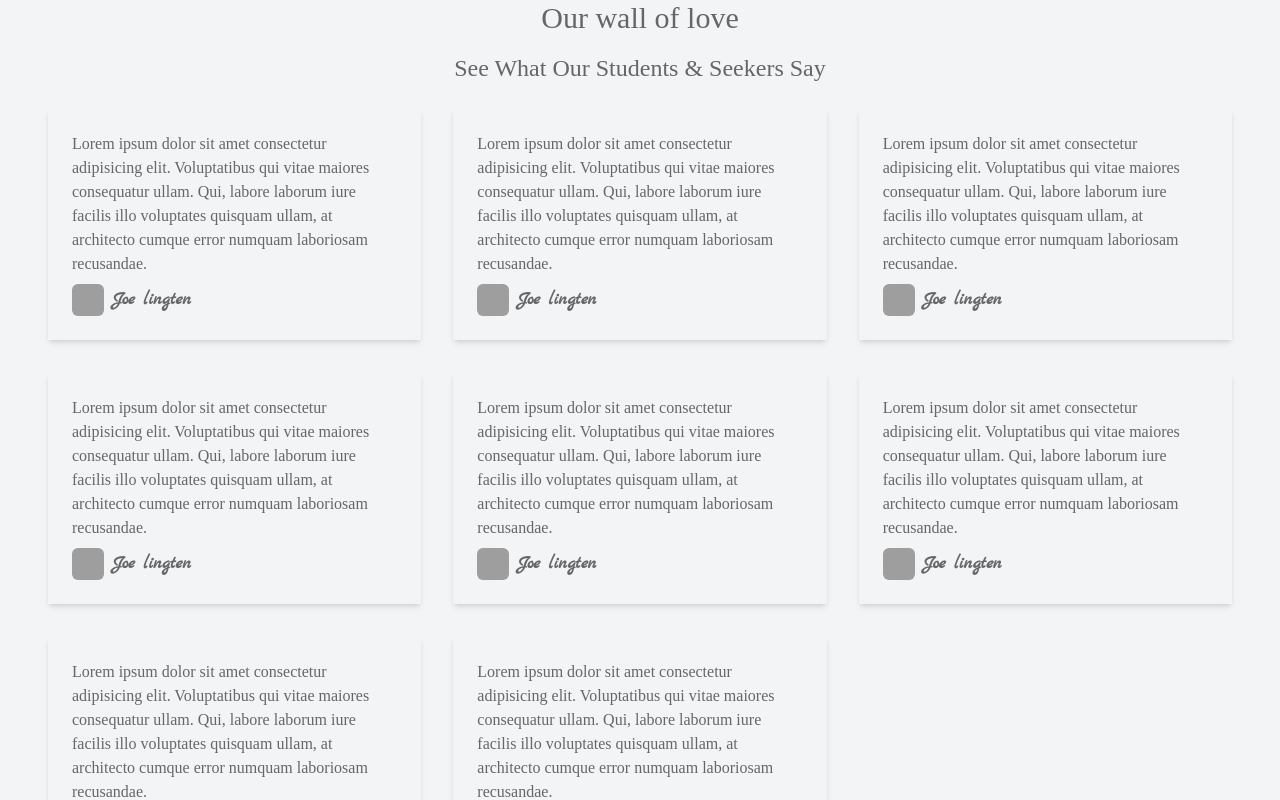
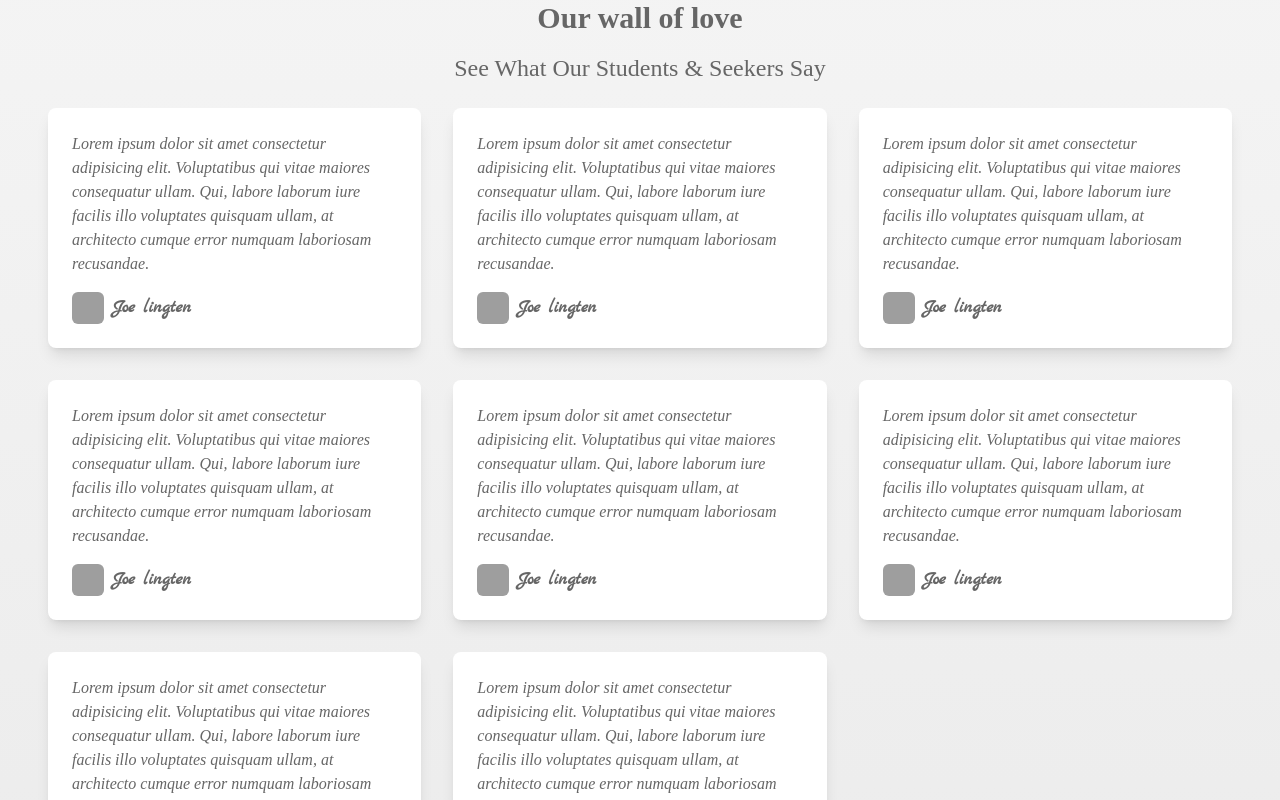
Before and after one commit to shashankapoudel/master-akash-portfolio, a React (Vite) app: page /testimonials in a window 1280 px wide. Shown: the part 760-1560 px from the top of the page. Built offline with nearby package versions, Linux system fonts and the light colour scheme; grey boxes are pictures that could not be loaded.

Commit message:
latest changes

```diff
--- a/src/pages/testimonials.jsx
+++ b/src/pages/testimonials.jsx
@@ -1,9 +1,63 @@
 import React from 'react'
 import { motion } from 'framer-motion'
 
+
+
 const Testimonials = () => {
+
+
+    const testimonials = [
+        {
+            name: "Joe Lingten",
+            text: "This was a life-changing experience! The sound healing sessions truly helped me find inner peace.",
+            image: "/Images/user1.jpg"
+        },
+        {
+            name: "Sophia Carter",
+            text: "A transformative journey filled with wisdom and tranquility. Highly recommend to anyone seeking spiritual growth.",
+            image: "/Images/user2.jpg"
+        },
+        {
+            name: "Rahul Verma",
+            text: "The meditation techniques taught here have helped me immensely in reducing stress and staying focused.",
+            image: "/Images/user3.jpg"
+        },
+        {
+            name: "Emily Smith",
+            text: "A beautiful experience with an amazing teacher. The energy of the place is truly magical!",
+            image: "/Images/user4.jpg"
+        },
+        {
+            name: "David Johnson",
+            text: "I felt deeply connected with myself after attending the retreat. The sound healing was phenomenal!",
+            image: "/Images/user5.jpg"
+        },
+        {
+            name: "Linda Perez",
+            text: "I found inner peace and harmony through the guided meditations. The best decision of my life!",
+            image: "/Images/user6.jpg"
+        }
+    ];
+
+    const containerVariants = {
+        hidden: { opacity: 0 },
+        visible: {
+            opacity: 1,
+            transition: {
+                staggerChildren: 0.3, // Stagger animation for cards
+            },
+        },
+    };
+
+    const cardVariants = {
+        hidden: { opacity: 0, y: 50 },
+        visible: { opacity: 1, y: 0, transition: { duration: 0.5 } },
+        exit: "hidden", // Reset animation when out of view
+    };
+
+
     return (
-        <div className='flex flex-col gap-8'>
+        <div className='flex flex-col gap-8 bg-gradient-to-b from-[#f9f9f9] to-[#eaeaea]'>
 
             <div className="lg:relative flex flex-col justify-center items-center gap-4">
                 {/* Image Container */}
@@ -13,14 +67,14 @@ const Testimonials = () => {
                         className="object-cover w-full lg:h-[500px] h-auto"
                     />
 
-                    {/* Text Overlay */}
+
                     <div className="lg:absolute inset-0 flex flex-col justify-center items-center text-center bg-black bg-opacity-40  gap-4 lg:gap-8 p-2">
 
                         <div className='flex lg:flex-row flex-col gap-2'>
                             <motion.h1
                                 initial={{ y: -100, opacity: 0 }}
                                 animate={{ y: 0, opacity: 1 }}
-                                transition={{ duration: 0.6, delay: 0.2 }}
+                                transition={{ duration: 0.5, delay: 0.2 }}
                                 className="text-white font-semibold font-marck-script text-2xl lg:text-4xl"
                             >
                                 🌿 Yogi Akash
@@ -48,48 +102,27 @@ const Testimonials = () => {
             </div>
 
 
-            {/* <div className='flex flex-col justify-center items-center gap-4'>
-                <div className='flex '>
-                    <motion.h1
-                        initial={{ y: -100, opacity: 0 }}
-                        animate={{ y: 0, opacity: 1 }}
-                        transition={{ duration: 0.6, delay: 0.2 }}
-                        className="text-[#666666] text-center font-semibold font-marck-script text-4xl"
-                    >
-                        🌿 Yogi Akash
-                    </motion.h1>
-
-                    <motion.h1
-                        initial={{ y: -100, opacity: 0 }}
-                        animate={{ y: 0, opacity: 1 }}
-                        transition={{ duration: 0.8, delay: 0.6 }}
-                        className="text-[#666666] text-center font-semibold font-playfair-display text-4xl"
-                    >
-                        | Transformational Healing & Wisdom 🌿
-                    </motion.h1>
-                </div>
-                <div>
-                    <img
-                        src='/Images/Get in touch.jpg'
-                        className='object-cover'
-                    />
-                </div>
-            </div> */}
-
             <div className="flex justify-center items-center">
 
             </div>
 
             <div className='flex flex-col gap-6 lg:m-8 lg:p-4 m-2 p-2'>
                 <div className='flex flex-col justify-center items-center gap-4'>
-                    <h1 className=' text-[#666666] font-medium font-playfair-display text-2xl lg:text-3xl'>Our wall of love</h1>
+                    <h1 className=' text-[#666666] font-semibold font-playfair-display text-2xl lg:text-3xl'>Our wall of love</h1>
                     <p className=' text-[#666666] font-medium font-playfair-display text-xl lg:text-2xl'>See What Our Students & Seekers Say </p>
                 </div>
 
-                <div className='grid grid-cols-1 lg:grid-cols-3 gap-8 '>
+                <motion.div
+                    variants={containerVariants}
+                    initial="hidden"
+                    whileInView="visible"
+                    exit="hidden"
+                    className='grid grid-cols-1 lg:grid-cols-3 gap-8 '>
 
-                    <div className=' p-6 shadow-md flex flex-col gap-2'>
-                        <p className='text-[#666666] font-medium font-playfair-display '>Lorem ipsum dolor sit amet consectetur adipisicing elit. Voluptatibus qui vitae maiores consequatur ullam. Qui, labore laborum iure facilis illo voluptates quisquam ullam, at architecto cumque error numquam laboriosam recusandae.</p>
+                    <motion.div
+                        variants={cardVariants}
+                        className='p-6 shadow-lg rounded-lg bg-white flex flex-col gap-4 transform transition-all hover:shadow-xl'>
+                        <p className='text-[#666666] font-medium font-playfair-display italic'>Lorem ipsum dolor sit amet consectetur adipisicing elit. Voluptatibus qui vitae maiores consequatur ullam. Qui, labore laborum iure facilis illo voluptates quisquam ullam, at architecto cumque error numquam laboriosam recusandae.</p>
                         <div className='flex items-center gap-2'>
                             <img
                                 src='/Images/homePhoto.jpg'
@@ -97,10 +130,12 @@ const Testimonials = () => {
                             />
                             <h1 className='text-[#666666] text-lg font-bold font-marck-script'>Joe lingten</h1>
                         </div>
-                    </div>
+                    </motion.div>
 
-                    <div className=' p-6 shadow-md flex flex-col gap-2'>
-                        <p className='text-[#666666] font-medium font-playfair-display '>Lorem ipsum dolor sit amet consectetur adipisicing elit. Voluptatibus qui vitae maiores consequatur ullam. Qui, labore laborum iure facilis illo voluptates quisquam ullam, at architecto cumque error numquam laboriosam recusandae.</p>
+                    <motion.div
+                        variants={cardVariants}
+                        className='p-6 shadow-lg rounded-lg bg-white flex flex-col gap-4 transform transition-all hover:shadow-xl'>
+                        <p className='text-[#666666] font-medium font-playfair-display italic'>Lorem ipsum dolor sit amet consectetur adipisicing elit. Voluptatibus qui vitae maiores consequatur ullam. Qui, labore laborum iure facilis illo voluptates quisquam ullam, at architecto cumque error numquam laboriosam recusandae.</p>
                         <div className='flex items-center gap-2'>
                             <img
                                 src='/Images/homePhoto.jpg'
@@ -108,10 +143,12 @@ const Testimonials = () => {
                             />
                             <h1 className='text-[#666666] text-lg font-bold font-marck-script'>Joe lingten</h1>
                         </div>
-                    </div>
+                    </motion.div>
 
-                    <div className=' p-6 shadow-md flex flex-col gap-2'>
-                        <p className='text-[#666666] font-medium font-playfair-display '>Lorem ipsum dolor sit amet consectetur adipisicing elit. Voluptatibus qui vitae maiores consequatur ullam. Qui, labore laborum iure facilis illo voluptates quisquam ullam, at architecto cumque error numquam laboriosam recusandae.</p>
+                    <motion.div
+                        variants={cardVariants}
+                        className='p-6 shadow-lg rounded-lg bg-white flex flex-col gap-4 transform transition-all hover:shadow-xl'>
+                        <p className='text-[#666666] font-medium font-playfair-display italic'>Lorem ipsum dolor sit amet consectetur adipisicing elit. Voluptatibus qui vitae maiores consequatur ullam. Qui, labore laborum iure facilis illo voluptates quisquam ullam, at architecto cumque error numquam laboriosam recusandae.</p>
                         <div className='flex items-center gap-2'>
                             <img
                                 src='/Images/homePhoto.jpg'
@@ -119,10 +156,12 @@ const Testimonials = () => {
                             />
                             <h1 className='text-[#666666] text-lg font-bold font-marck-script'>Joe lingten</h1>
                         </div>
-                    </div>
+                    </motion.div>
 
-                    <div className=' p-6 shadow-md flex flex-col gap-2'>
-                        <p className='text-[#666666] font-medium font-playfair-display '>Lorem ipsum dolor sit amet consectetur adipisicing elit. Voluptatibus qui vitae maiores consequatur ullam. Qui, labore laborum iure facilis illo voluptates quisquam ullam, at architecto cumque error numquam laboriosam recusandae.</p>
+                    <motion.div
+                        variants={cardVariants}
+                        className='p-6 shadow-lg rounded-lg bg-white flex flex-col gap-4 transform transition-all hover:shadow-xl'>
+                        <p className='text-[#666666] font-medium font-playfair-display italic'>Lorem ipsum dolor sit amet consectetur adipisicing elit. Voluptatibus qui vitae maiores consequatur ullam. Qui, labore laborum iure facilis illo voluptates quisquam ullam, at architecto cumque error numquam laboriosam recusandae.</p>
                         <div className='flex items-center gap-2'>
                             <img
                                 src='/Images/homePhoto.jpg'
@@ -130,10 +169,12 @@ const Testimonials = () => {
                             />
                             <h1 className='text-[#666666] text-lg font-bold font-marck-script'>Joe lingten</h1>
                         </div>
-                    </div>
+                    </motion.div>
 
-                    <div className=' p-6 shadow-md flex flex-col gap-2'>
-                        <p className='text-[#666666] font-medium font-playfair-display '>Lorem ipsum dolor sit amet consectetur adipisicing elit. Voluptatibus qui vitae maiores consequatur ullam. Qui, labore laborum iure facilis illo voluptates quisquam ullam, at architecto cumque error numquam laboriosam recusandae.</p>
+                    <motion.div
+                        variants={cardVariants}
+                        className='p-6 shadow-lg rounded-lg bg-white flex flex-col gap-4 transform transition-all hover:shadow-xl'>
+                        <p className='text-[#666666] font-medium font-playfair-display italic'>Lorem ipsum dolor sit amet consectetur adipisicing elit. Voluptatibus qui vitae maiores consequatur ullam. Qui, labore laborum iure facilis illo voluptates quisquam ullam, at architecto cumque error numquam laboriosam recusandae.</p>
                         <div className='flex items-center gap-2'>
                             <img
                                 src='/Images/homePhoto.jpg'
@@ -141,10 +182,13 @@ const Testimonials = () => {
                             />
                             <h1 className='text-[#666666] text-lg font-bold font-marck-script'>Joe lingten</h1>
                         </div>
-                    </div>
 
-                    <div className=' p-6 shadow-md flex flex-col gap-2'>
-                        <p className='text-[#666666] font-medium font-playfair-display '>Lorem ipsum dolor sit amet consectetur adipisicing elit. Voluptatibus qui vitae maiores consequatur ullam. Qui, labore laborum iure facilis illo voluptates quisquam ullam, at architecto cumque error numquam laboriosam recusandae.</p>
+                    </motion.div>
+
+                    <motion.div
+                        variants={cardVariants}
+                        className='p-6 shadow-lg rounded-lg bg-white flex flex-col gap-4 transform transition-all hover:shadow-xl'>
+                        <p className='text-[#666666] font-medium font-playfair-display italic'>Lorem ipsum dolor sit amet consectetur adipisicing elit. Voluptatibus qui vitae maiores consequatur ullam. Qui, labore laborum iure facilis illo voluptates quisquam ullam, at architecto cumque error numquam laboriosam recusandae.</p>
                         <div className='flex items-center gap-2'>
                             <img
                                 src='/Images/homePhoto.jpg'
@@ -152,10 +196,12 @@ const Testimonials = () => {
                             />
                             <h1 className='text-[#666666] text-lg font-bold font-marck-script'>Joe lingten</h1>
                         </div>
-                    </div>
+                    </motion.div>
 
-                    <div className=' p-6 shadow-md flex flex-col gap-2'>
-                        <p className='text-[#666666] font-medium font-playfair-display '>Lorem ipsum dolor sit amet consectetur adipisicing elit. Voluptatibus qui vitae maiores consequatur ullam. Qui, labore laborum iure facilis illo voluptates quisquam ullam, at architecto cumque error numquam laboriosam recusandae.</p>
+                    <motion.div
+                        variants={cardVariants}
+                        className='p-6 shadow-lg rounded-lg bg-white flex flex-col gap-4 transform transition-all hover:shadow-xl'>
+                        <p className='text-[#666666] font-medium font-playfair-display italic'>Lorem ipsum dolor sit amet consectetur adipisicing elit. Voluptatibus qui vitae maiores consequatur ullam. Qui, labore laborum iure facilis illo voluptates quisquam ullam, at architecto cumque error numquam laboriosam recusandae.</p>
                         <div className='flex items-center gap-2'>
                             <img
                                 src='/Images/homePhoto.jpg'
@@ -163,10 +209,12 @@ const Testimonials = () => {
                             />
                             <h1 className='text-[#666666] text-lg font-bold font-marck-script'>Joe lingten</h1>
                         </div>
-                    </div>
+                    </motion.div>
 
-                    <div className=' p-6 shadow-md flex flex-col gap-2'>
-                        <p className='text-[#666666] font-medium font-playfair-display '>Lorem ipsum dolor sit amet consectetur adipisicing elit. Voluptatibus qui vitae maiores consequatur ullam. Qui, labore laborum iure facilis illo voluptates quisquam ullam, at architecto cumque error numquam laboriosam recusandae.</p>
+                    <motion.div
+                        variants={cardVariants}
+                        className='p-6 shadow-lg rounded-lg bg-white flex flex-col gap-4 transform transition-all hover:shadow-xl'>
+                        <p className='text-[#666666] font-medium font-playfair-display italic'>Lorem ipsum dolor sit amet consectetur adipisicing elit. Voluptatibus qui vitae maiores consequatur ullam. Qui, labore laborum iure facilis illo voluptates quisquam ullam, at architecto cumque error numquam laboriosam recusandae.</p>
                         <div className='flex items-center gap-2'>
                             <img
                                 src='/Images/homePhoto.jpg'
@@ -174,14 +222,25 @@ const Testimonials = () => {
                             />
                             <h1 className='text-[#666666] text-lg font-bold font-marck-script'>Joe lingten</h1>
                         </div>
-                    </div>
+                    </motion.div>
 
 
-
-                </div>
+                </motion.div>
             </div>
 
+            <motion.div
+                initial={{ opacity: 0, y: 50 }}
+                whileInView={{ opacity: 1, y: 0 }}
+                transition={{ duration: 0.8 }}
+                className='flex justify-center items-center my-12'
+            >
+                <button className='bg-[#4CAF50] text-white font-semibold font-playfair-display text-xl lg:text-2xl px-8 py-4 rounded-lg hover:bg-[#45a049] transition-all'>
+                    Join Us Today
+                </button>
+            </motion.div>
+
         </div >
+
     )
 }
 
```
